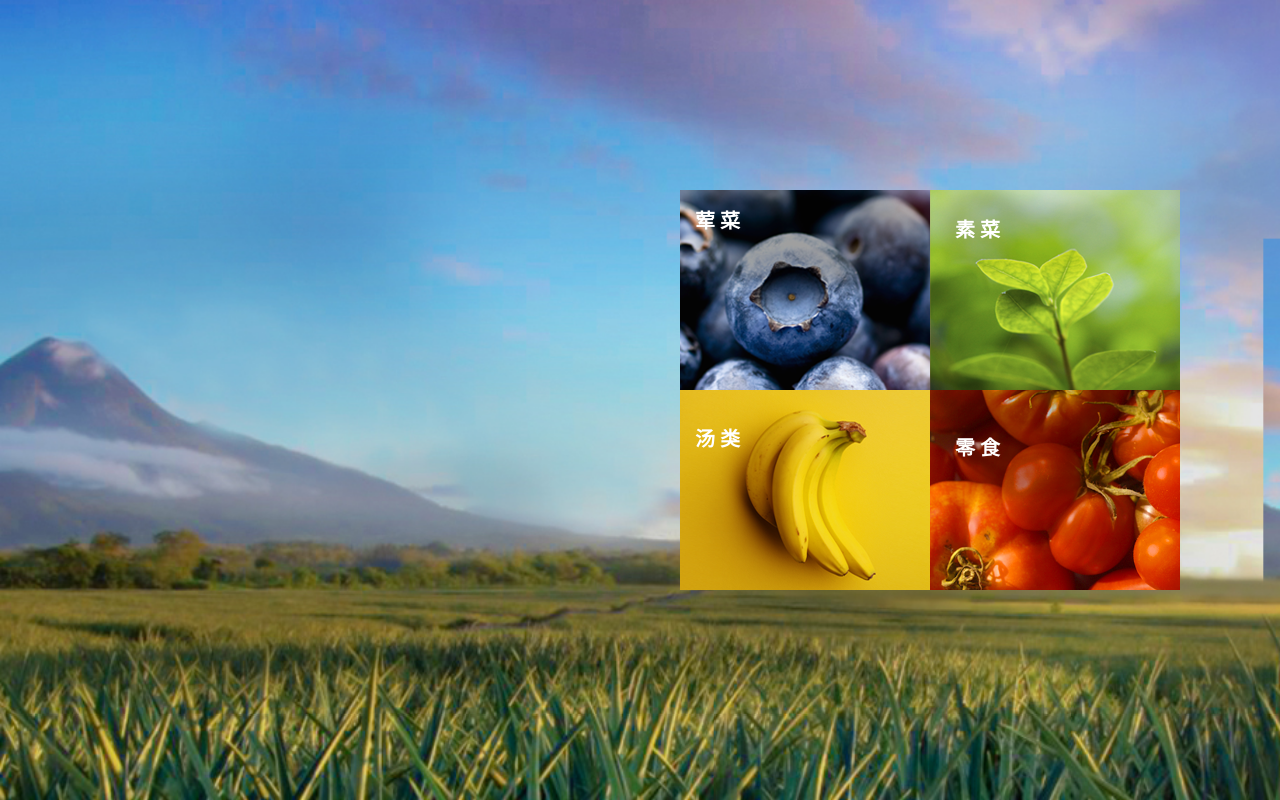
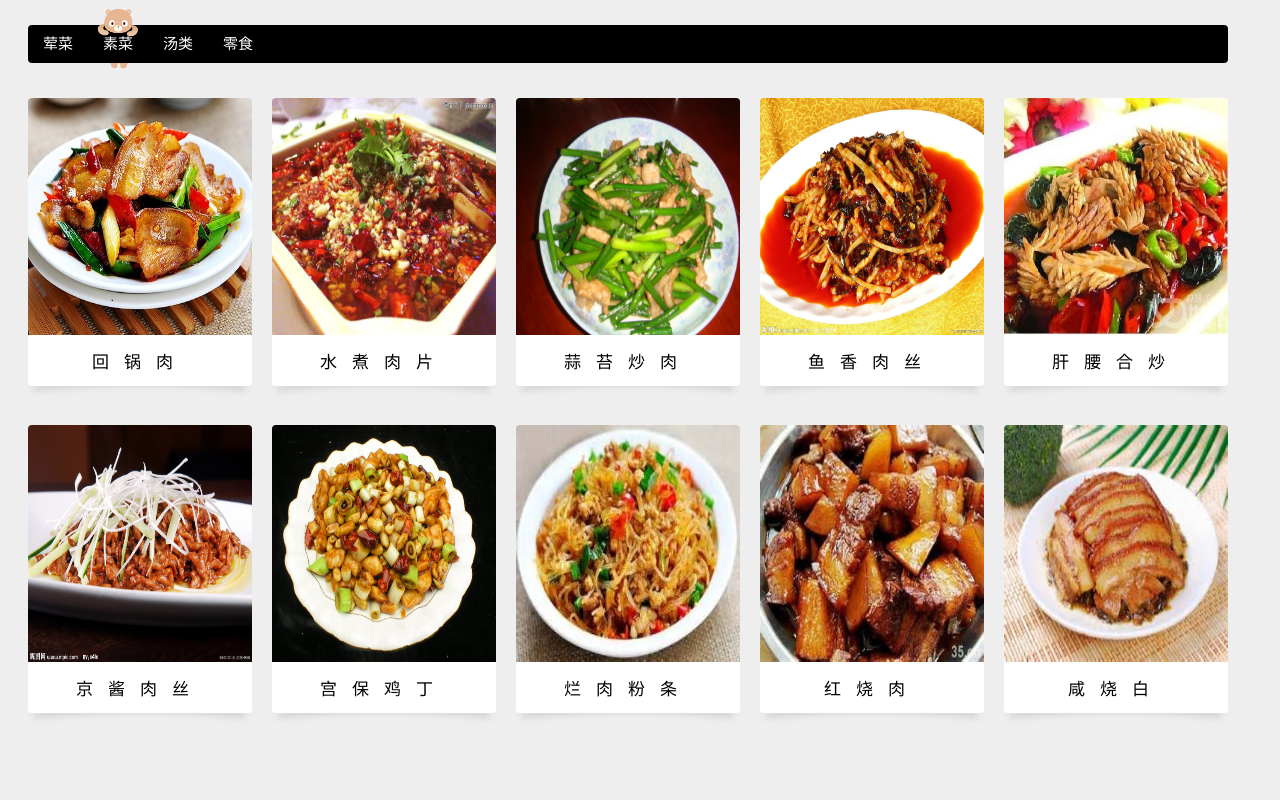
Before and after one commit to TingTalent/TingTalent.github.io, a plain HTML site: page index.html in a window 1280 px wide. Drawn offline with Linux system fonts and the light colour scheme.

Commit message:
Merge remote-tracking branch 'origin/master'

```diff
--- a/index.html
+++ b/index.html
@@ -1,68 +1,209 @@
 <!DOCTYPE html>
 <html>
 <head>
-    <meta http-equiv="Content-Type" content="text/html; charset=utf-8">
+    <meta charset="utf-8">
     <script type="text/javascript" src="jquery-latest.js"></script>
     <style type="text/css">
-        html,
-        body,
-        .marquee {
-            height: 100%;
+        body {
+            background-color: #eee;
         }
 
-        body {
-            text-align: center;
-            margin: 0px;
-            padding: 0px;
+        img {
+            width: 224px;
+            height: 237px;
+            border-radius: 4px 4px 0 0;
+            display: block;
         }
 
-        .marquee {
-            background: url(img/marquee.jpg) no-repeat center center fixed;
-            background-size: cover;
+        .brickBody, .blockOne, .blockTwo, .blockThree, .blockFour, .blockFive, .blockSix, .blockSeven, .blockEight, .blockNine {
+            margin: 20px 0 0 20px;
+            float: left;
         }
 
-        .marquee .grid {
-            width: 500px;
-            height: 400px;
-            background: url(img/grid-sprite.png) no-repeat 0 0;
-            overflow: hidden;
-            margin-top: 190px;
-            margin-right: 100px;
-            float: right;
+        .text, .textOne, .textTwo, .textThree, .textFour, .textFive, .textSix, .textSeven, .textEight, .textNine {
+            width: 224px;
+            height: 38px;
+            text-align: center;
+            letter-spacing: 15px;
+            border-radius: 0 0 4px 4px;
+            background-color: white;
+            padding-top: 13px;
+            font-family: "Microsoft YaHei", simsun, Arial;
+            font-size: 17px;
         }
 
-        .meat, .Vegetable, .Soup, .Retail {
-            color: white;
-            letter-spacing: 5px;
-            font-weight: 700;
-            font-family: YouYuan;
-            font-size: 20px;
+        .shadow, .shadowOne, .shadowTwo, .shadowThree, .shadowFour, .shadowFive, .shadowSix, .shadowSeven, .shadowEight, .shadowNine {
+            width: 224px;
+            height: 18.75px;
+            background-image: url(img/Background/shadow.png);
+            background-repeat: no-repeat;
+            z-index: 902;
         }
 
-        .aMeat, .aVegetable, .aSoup, .aRetail {
-            color: white;
-            text-decoration: none;
+        .Menus {
+            background-color: black;
+            width: 1200px;
+            height: 38px;
+            margin: 25px 0 15px 20px;
+            border-radius: 4px;
+        }
+
+        .x-item {
+            list-style: none;
+            float: left;
+            height: 38px;
+            position: relative;
+        }
+
+        .x-item a {
+            display: inline-block;
+            height: 100%;
+            padding: 0 15px;
+            line-height: 38px;
+            font-size: 15px;
+            color: #fff;
+            font-family: "microsoft yahei", "宋体", "arial";
+        }
+
+        .bear-head {
+            position: absolute;
+            top: -17px;
+            left: 9px;
+            background: url(img/Background/bear-head.png) 0 0 no-repeat;
+            width: 41px;
+            height: 29px;
+            z-index: 999;
+        }
+
+        .bear-foot {
+            position: absolute;
+            bottom: -9px;
+            left: 22px;
+            width: 18px;
+            height: 9px;
+            background: url(img/Background/bear-foot.png) 0 0 no-repeat;
         }
     </style>
 </head>
+
 <body>
+<div class="Menus">
+    <li class="x-item" style="z-index: 99" data-width="60">
+        <a>荤菜</a>
+    </li>
+    <li class="x-item">
+        <div class="bear-head"></div>
+        <div class="bear-foot"></div>
+        <a>素菜</a>
+    </li>
+    <li class="x-item" style="z-index: 98" data-width="60">
+        <a>汤类</a>
+    </li>
+    <li class="x-item" data-width="60">
+        <a>零食</a>
+    </li>
+</div>
+<div class="brickBody">
+    <div class="pic">
+        <img src="img/Meat/HGR.jpg"/>
+    </div>
+    <div class="text">
+        回锅肉
+    </div>
+    <div class="shadow"></div>
+</div>
 
-<div class="marquee">
-    <div class="grid">
-        <div class="meat" style="margin-right: 420px; margin-top: 15px;">
-            <a href="CSS.html" target="_blank" class="aMeat">荤菜</a>
-        </div>
-        <div class="Vegetable" style="margin-right: -100px; margin-top: -20px;">
-            <a href="CSS.html" target="_blank" class="aVegetable">素菜</a>
-        </div>
-        <div class="Soup" style="margin-right: 420px; margin-top: 180px;">
-            <a href="CSS.html" target="_blank" class="aSoup">汤类</a>
-        </div>
-        <div class="Retail" style="margin-right: -100px; margin-top: -20px;">
-            <a href="CSS.html" target="_blank" class="aRetail">零食</a>
-        </div>
+<div class="blockOne">
+    <div class="picOne">
+        <img src="img/Meat/SZRP.jpg"/>
     </div>
+    <div class="textOne">
+        水煮肉片
     </div>
+    <div class="shadowOne"></div>
+</div>
+
+<div class="blockTwo">
+    <div class="picTwo">
+        <img src="img/Meat/STCR.jpg"/>
+    </div>
+    <div class="textTwo">
+        蒜苔炒肉
+    </div>
+    <div class="shadowTwo"></div>
+</div>
+
+<div class="blockThree">
+    <div class="picThree">
+        <img src="img/Meat/YXRS.jpg"/>
+    </div>
+    <div class="textThree">
+        鱼香肉丝
+    </div>
+    <div class="shadowThree"></div>
+</div>
+
+<div class="blockFour">
+    <div class="picFour">
+        <img src="img/Meat/GYHZ.jpg"/>
+    </div>
+    <div class="textFour">
+        肝腰合炒
+    </div>
+    <div class="shadowFour"></div>
+</div>
+
+<div class="blockFive">
+    <div class="picFive">
+        <img src="img/Meat/JQRS.jpg"/>
+    </div>
+    <div class="textFive">
+        京酱肉丝
+    </div>
+    <div class="shadowFive"></div>
+</div>
+
+<div class="blockSix">
+    <div class="picSix">
+        <img src="img/Meat/GBJD.jpg"/>
+    </div>
+    <div class="textSix">
+        宫保鸡丁
+    </div>
+    <div class="shadowSix"></div>
+</div>
+
+<div class="blockSeven">
+    <div class="picSeven">
+        <img src="img/Meat/LRFT.jpg"/>
+    </div>
+    <div class="textSeven">
+        烂肉粉条
+    </div>
+    <div class="shadowSeven"></div>
+</div>
+
+<div class="blockEight">
+    <div class="picEight">
+        <img src="img/Meat/HSR.jpg"/>
+    </div>
+    <div class="textEight">
+        红烧肉
+    </div>
+    <div class="shadowEight"></div>
+</div>
+
+<div class="blockNine">
+    <div class="picNine">
+        <img src="img/Meat/XSB.jpg"/>
+    </div>
+    <div class="textNine">
+        咸烧白
+    </div>
+    <div class="shadowNine"></div>
+</div>
 </body>
 
+<script type="text/javascript">
+</script>
 </html>
```
Also changed, not shown: CSS.html (deleted, +0 -149 lines), img/Background/Gray.png (added), img/Background/bear-foot.png (added), img/Background/bear-head.png (added), img/Background/shadow.png (renamed from img/shadow.png).
